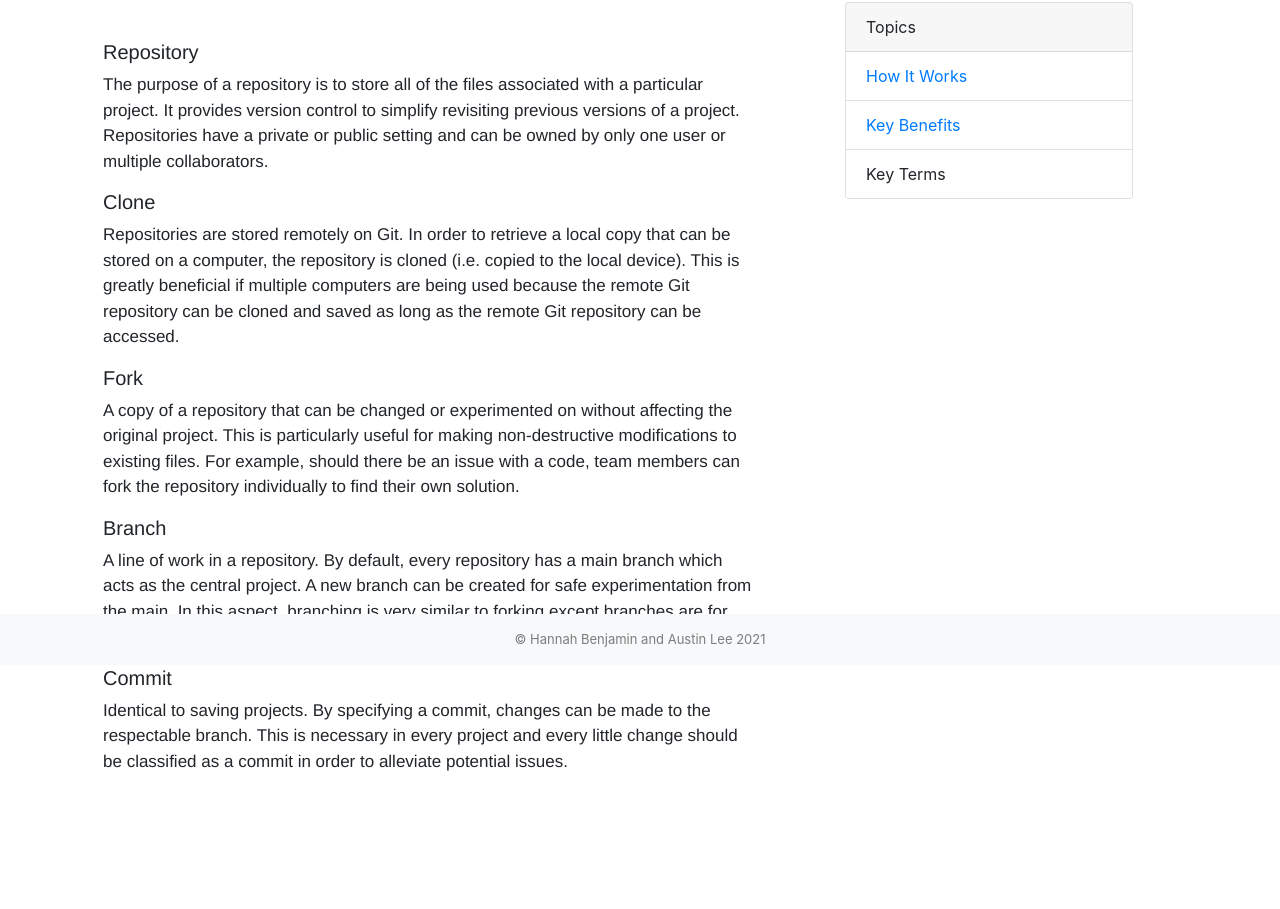
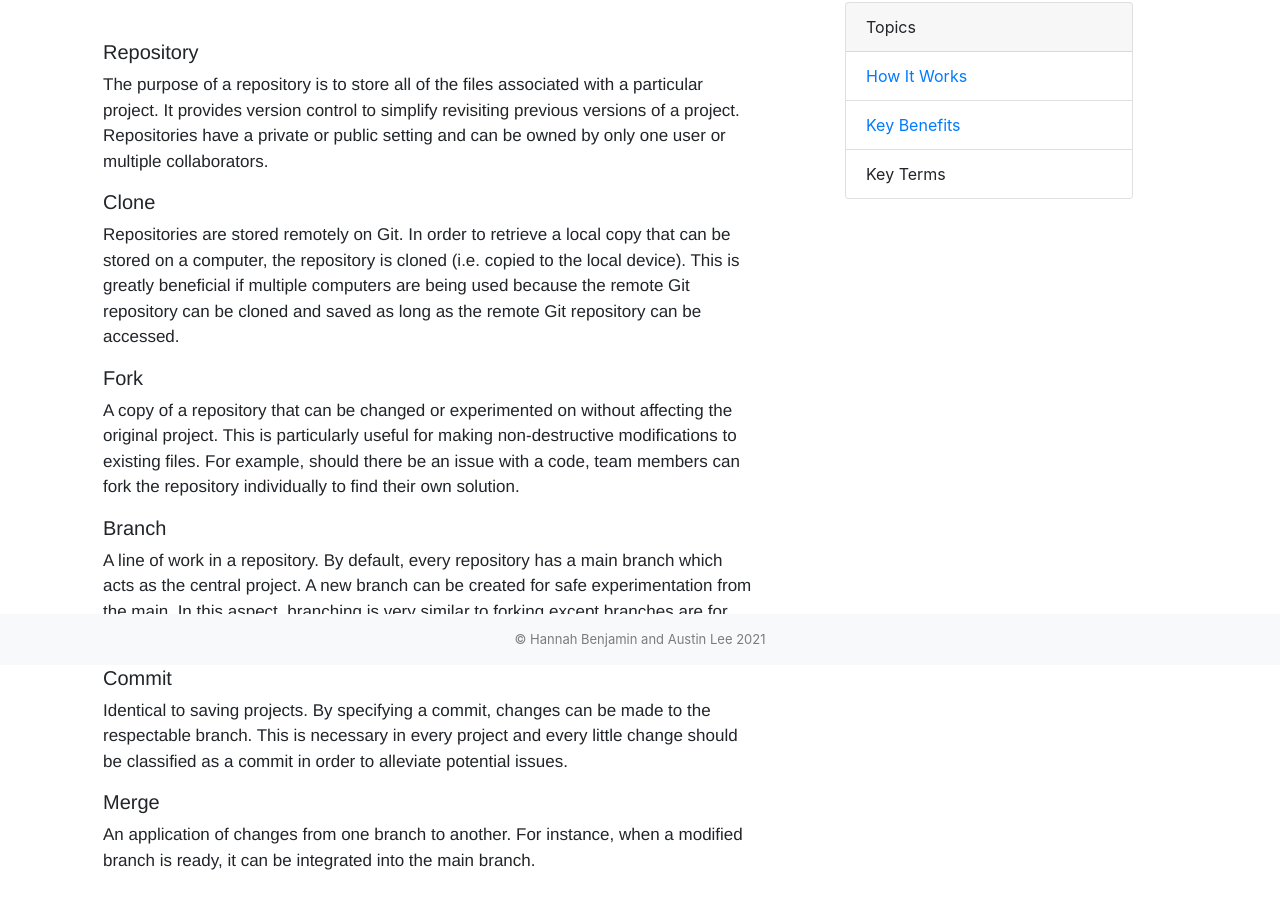
Before and after one commit to hannahbee123/is218_gitcollab, a plain HTML site: page docs/key_terms.html in a window 1280 px wide. Shown: the part 135-1044 px from the top of the page. Before the commit the page ends 993 px from the top, so only its background shows below. Drawn offline with nearby package versions, Linux system fonts and the light colour scheme.

Commit message:
Feature: added definition for "Merge"

```diff
--- a/docs/key_terms.html
+++ b/docs/key_terms.html
@@ -69,6 +69,10 @@
                 <p>
                     Identical to saving projects. By specifying a commit, changes can be made to the respectable branch. This is necessary in every project and every little change should be classified as a commit in order to alleviate potential issues.
                 </p>
+                <h5>Merge</h5>
+                <p>
+                    An application of changes from one branch to another. For instance, when a modified branch is ready, it can be integrated into the main branch.
+                </p>
             </div>
         </div>
 
```
